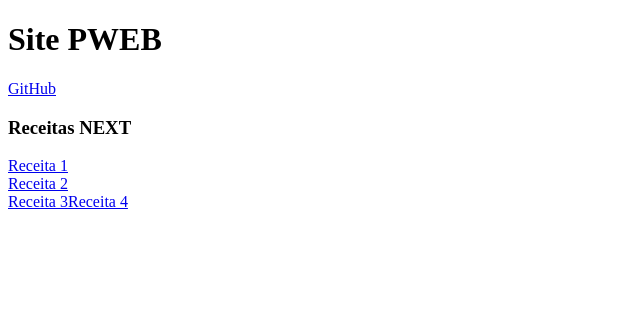
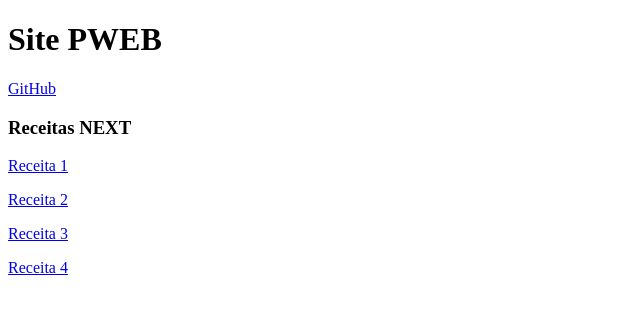
Before and after one commit to leonardobezrr/primeiroSite, a Next.js app: page / in a window 1280 px wide. Shown: the top 314 px of the page, without its empty margins (0-640 px from the left). Built offline with nearby package versions, Linux system fonts and the light colour scheme.

Commit message:
corrigindo links e formatação

```diff
--- a/pages/index.js
+++ b/pages/index.js
@@ -2,12 +2,12 @@ export default function Home (){
     return (
     <div>
         <h1>Site PWEB</h1>
-        <a class="uncolored-link" href='https://github.com/leonardobezrr/PWEB1' target='blank'>GitHub</a>
+        <a class="uncolored-link" href='https://github.com/leonardobezrr/PWEB1/tree/main/next0' target='blank'>GitHub</a>
         <h3>Receitas NEXT</h3>
-        <a href='https://github.com/leonardobezrr/PWEB1/tree/main/next0/pages/receita1' target='blank'>Receita 1</a><br></br>
-        <a href='https://github.com/leonardobezrr/PWEB1/tree/main/next0/pages/receita2' target='blank'>Receita 2</a><br></br>
-        <a href='https://github.com/leonardobezrr/PWEB1/tree/main/next0/pages/receita3' target='blank'>Receita 3</a>
-        <a href='https://github.com/leonardobezrr/PWEB1/tree/main/next0/pages/receita4' target='blank'>Receita 4</a>
+        <p><a href='https://github.com/leonardobezrr/PWEB1/tree/main/next0/pages/receita1' target='blank'>Receita 1</a></p>
+        <p><a href='https://github.com/leonardobezrr/PWEB1/tree/main/next0/pages/receita2' target='blank'>Receita 2</a></p>
+        <p><a href='https://github.com/leonardobezrr/PWEB1/tree/main/next0/pages/receita3' target='blank'>Receita 3</a></p>
+        <p><a href='https://github.com/leonardobezrr/PWEB1/tree/main/next0/pages/receita4' target='blank'>Receita 4</a></p>
 
     </div>
     )
```
